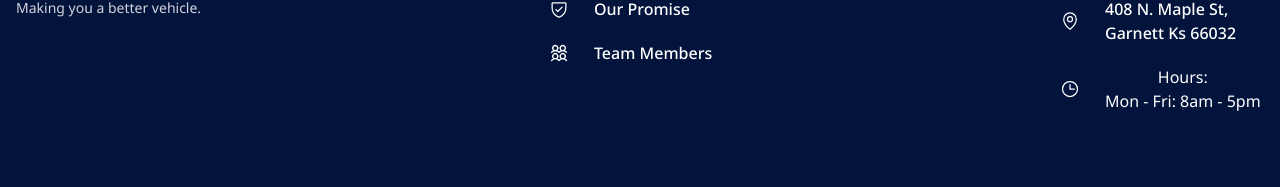
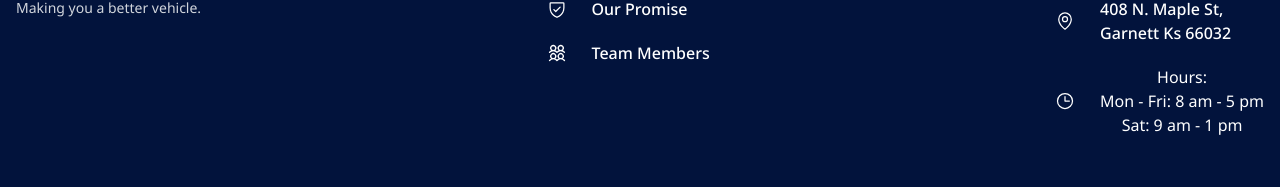
Before and after one commit to stretc/Titman, a React (Vite) app: page / in a window 1280 px wide. Shown: the part 3840-4027 px from the top of the page. Built offline with nearby package versions, Linux system fonts and the light colour scheme.

Commit message:
Added more info

```diff
--- a/src/components/Footer.tsx
+++ b/src/components/Footer.tsx
@@ -101,7 +101,8 @@ export const Footer = () => {
             <Clock size={20} style={{ fill: "#fff", marginRight: "25px" }} />
             <div className="flex flex-col items-center">
               <p className="text-m">Hours:</p>
-              <p className="text-m">Mon - Fri: 8am - 5pm</p>
+              <p className="text-m">Mon - Fri: 8 am - 5 pm</p>
+              <p className="text-m">Sat: 9 am - 1 pm</p>
             </div>
           </div>
         </div>
--- /dev/null
+++ b/src/components/ui/Menu.tsx
@@ -0,0 +1,11 @@
+import React from "react";
+
+export const Menu = () => {
+  return (
+    <div>
+      <h1>Menu</h1>
+      <h1>Menu</h1>
+      <h1>Menu</h1>
+    </div>
+  );
+};
```
